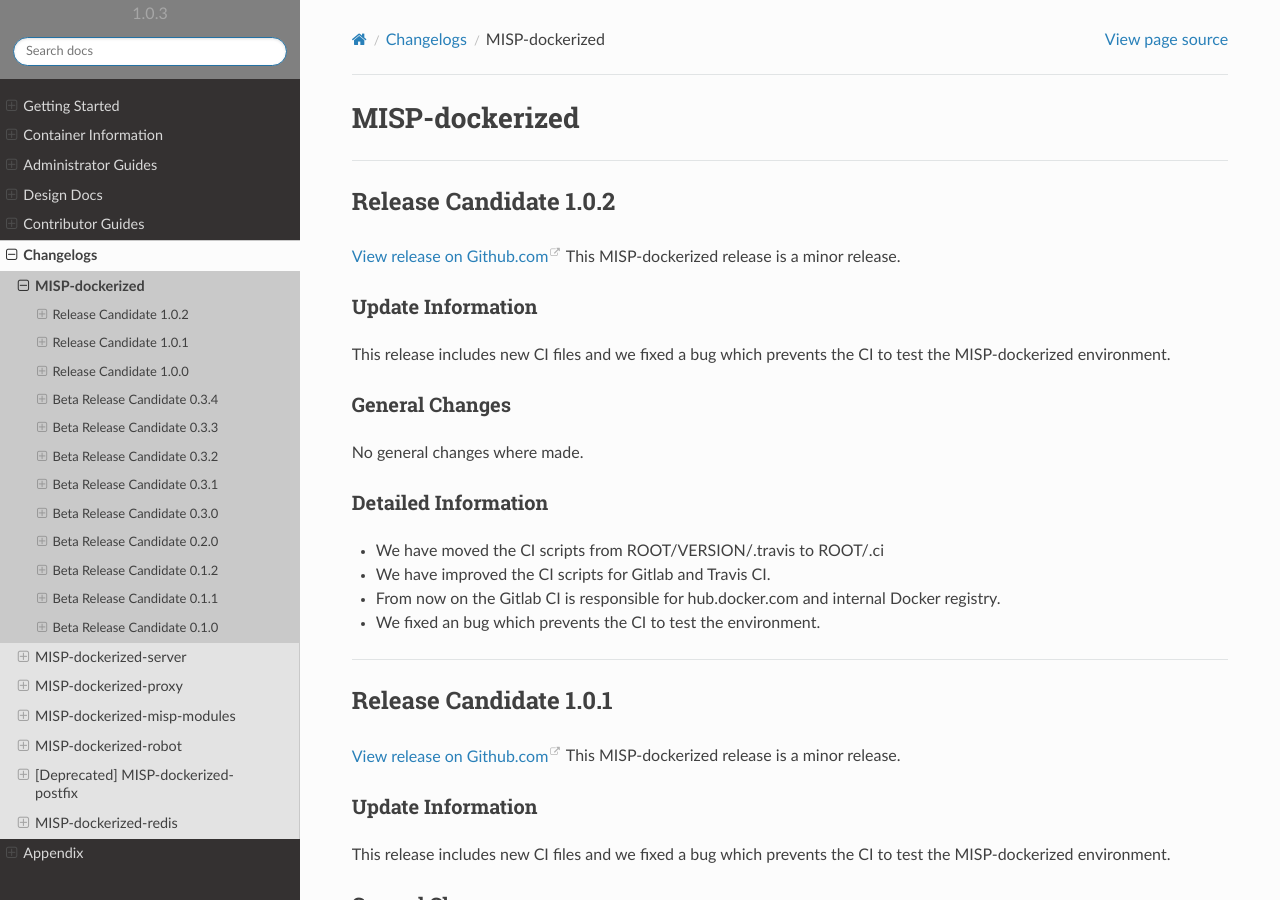
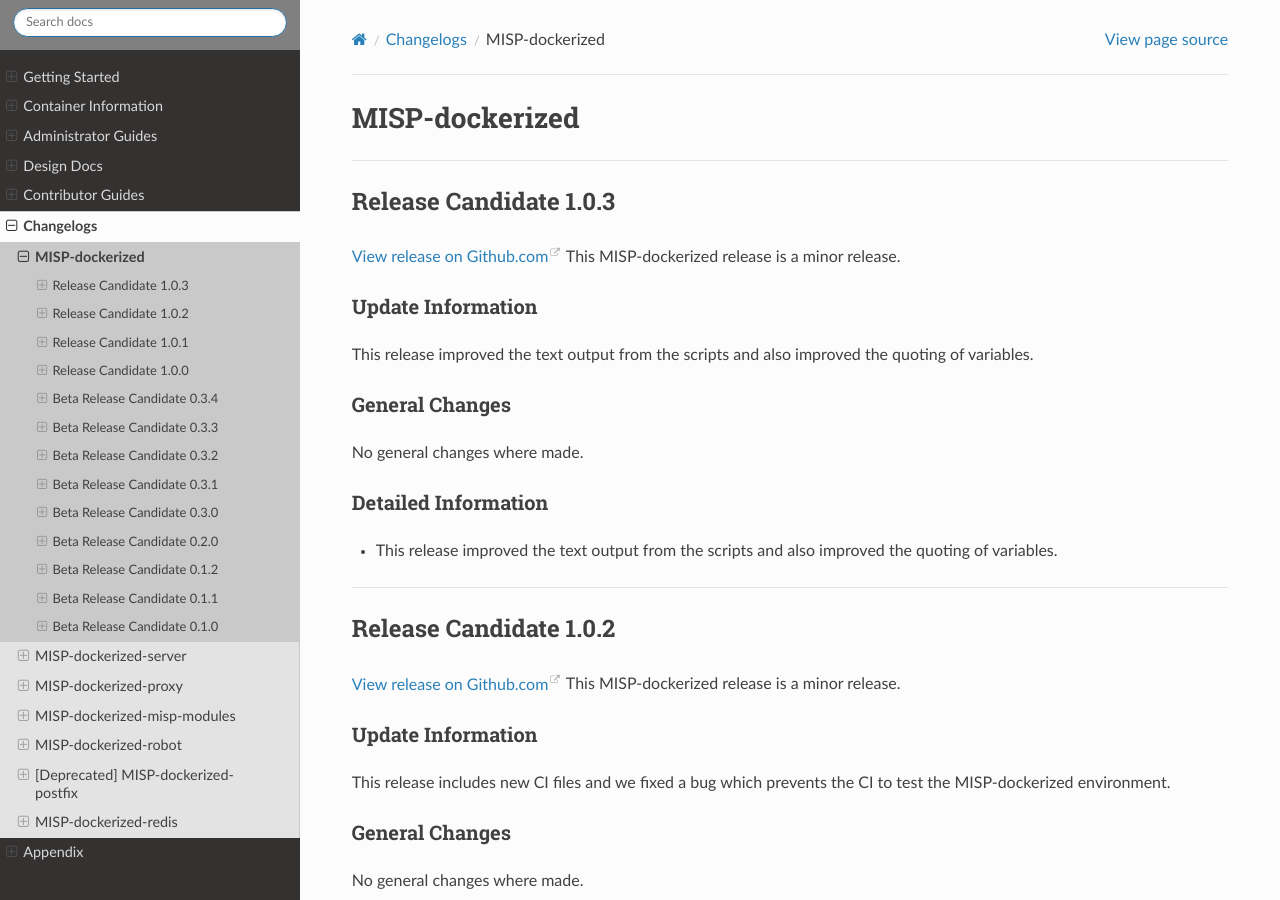
Before and after one commit to DCSO/MISP-dockerized-docs, a Sphinx documentation site: the page built from docs/changelogs/MISP-dockerized.md, in a window 1280 px wide and 900 px high. Built offline with Sphinx 7.4.7 and the Read the Docs theme 2.0.0, drawn with Linux system fonts in a browser that asks for light colours; pages that are not in the unit, such as notebooks, are missing from menus.

Commit message:
Add New Changelog of MISP-dockerized

```diff
--- a/docs/changelogs/MISP-dockerized.md
+++ b/docs/changelogs/MISP-dockerized.md
@@ -1,4 +1,18 @@
 # MISP-dockerized
+
+
+
+
+---
+## Release Candidate 1.0.3
+[View release on Github.com](https://github.com/DCSO/MISP-dockerized/releases/tag/v1.0.3)
+This MISP-dockerized release is a minor release.
+### Update Information
+This release improved the text output from the scripts and also improved the quoting of variables.
+### General Changes
+No general changes where made.
+### Detailed Information
+- This release improved the text output from the scripts and also improved the quoting of variables.
 
 
 ---
```
